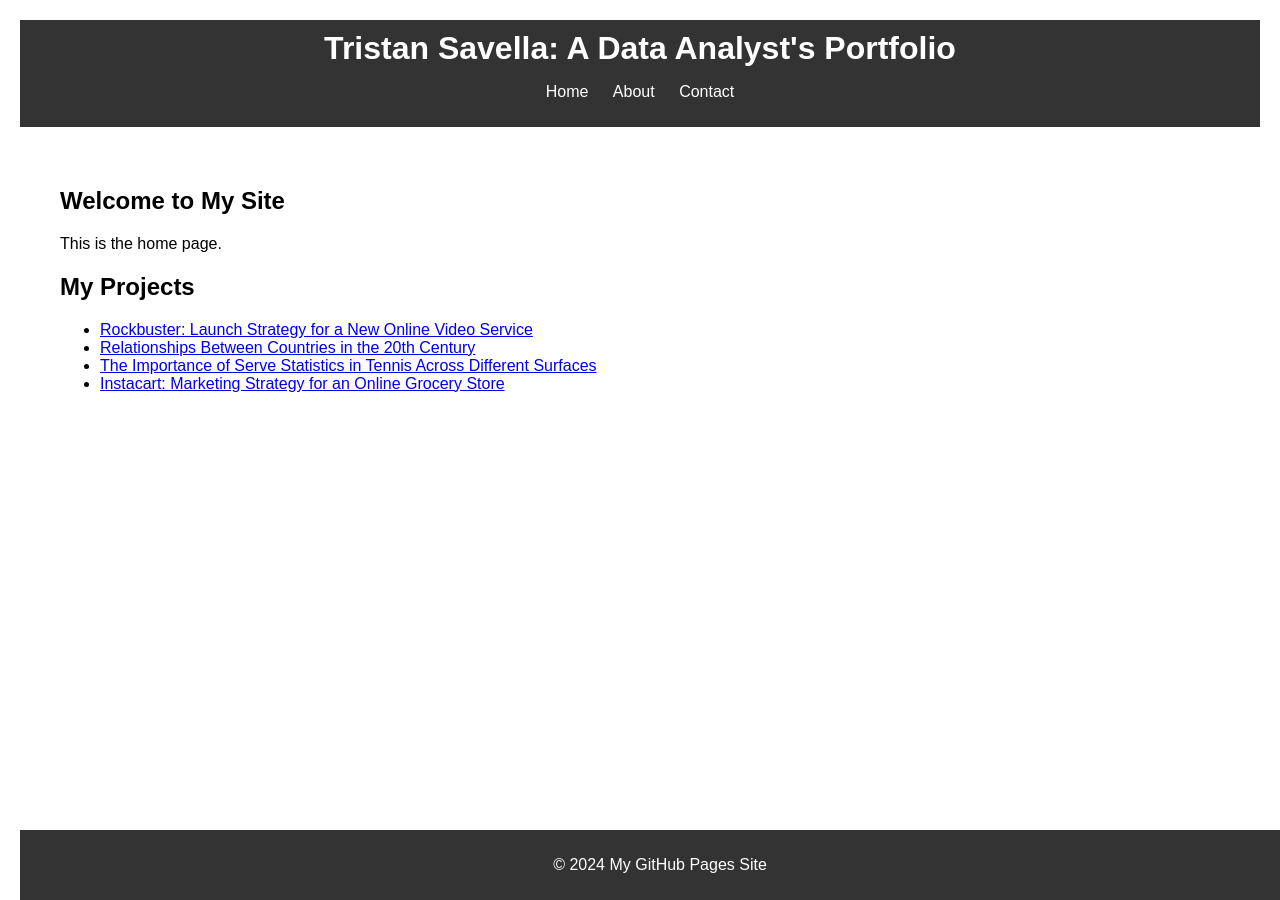
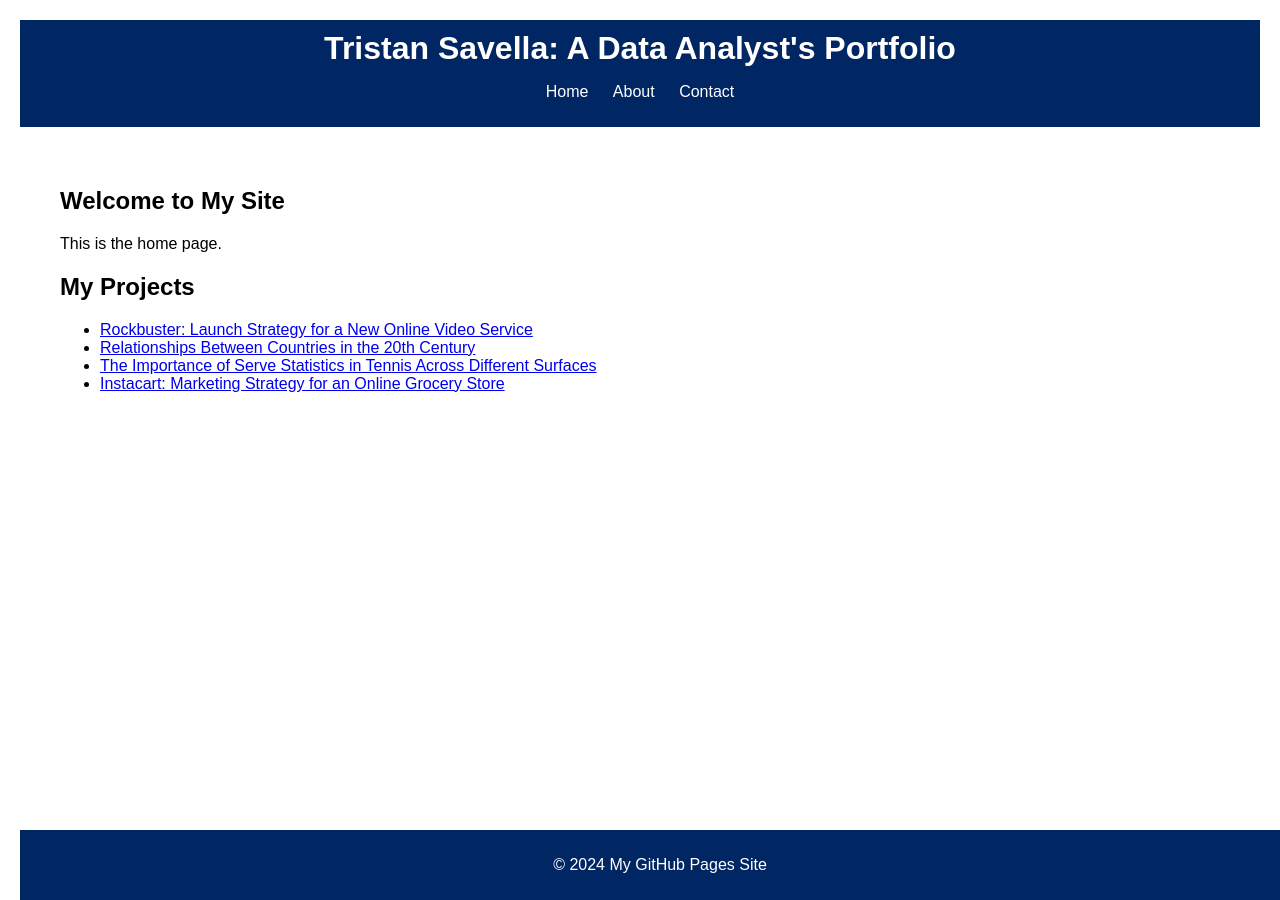
Before and after one commit to tpiano91/tpiano91.github.io, a Jekyll site: the page built from index.html, in a window 1280 px wide. Built offline with Jekyll 4.4.1, drawn with Linux system fonts in a browser that asks for light colours.

Commit message:
Update style.css
Making it blue

```diff
--- a/assets/css/style.css
+++ b/assets/css/style.css
@@ -4,7 +4,7 @@
 }
 
 header {
-    background-color: #333;
+    background-color: #002663; /* indigo */
     color: white;
     padding: 10px 0;
 }
@@ -36,7 +36,7 @@
 }
 
 footer {
-    background-color: #333;
+    background-color: #002663; /* indigo */
     color: white;
     text-align: center;
     padding: 10px 0;
```
